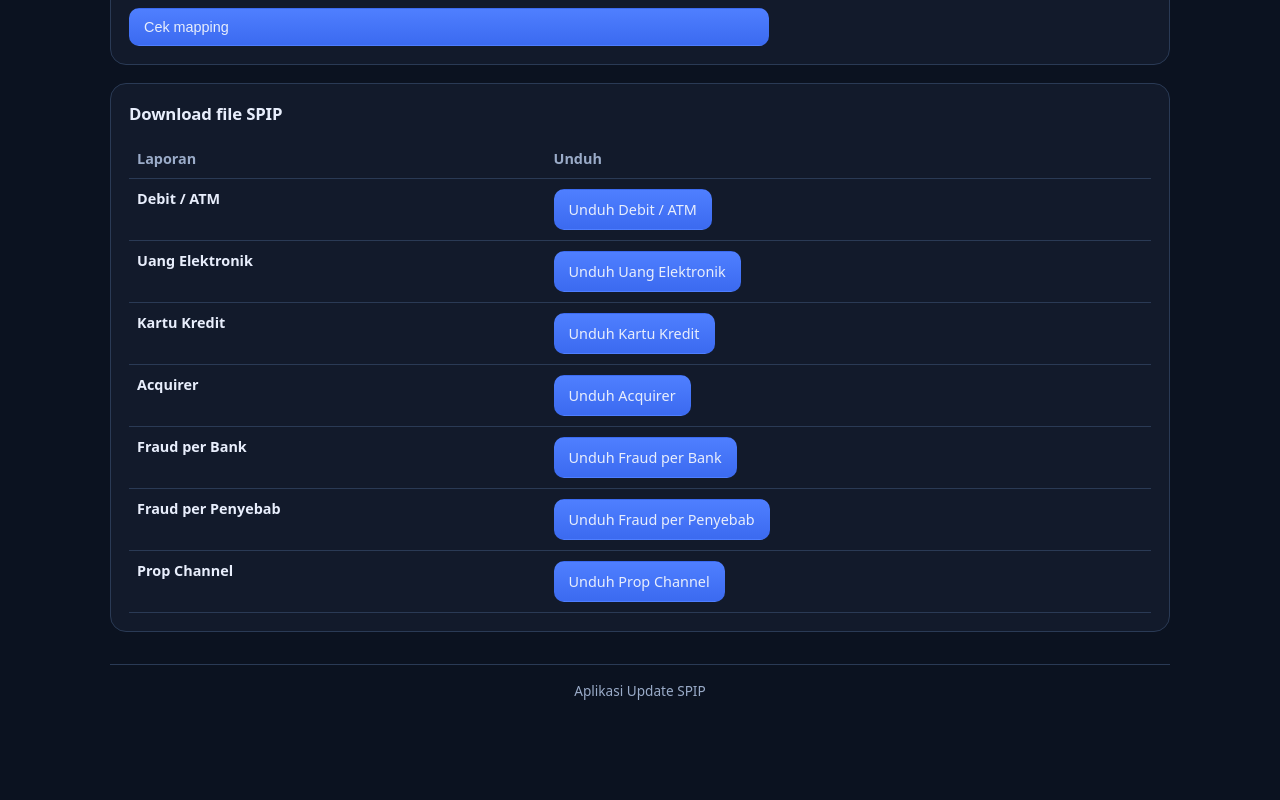
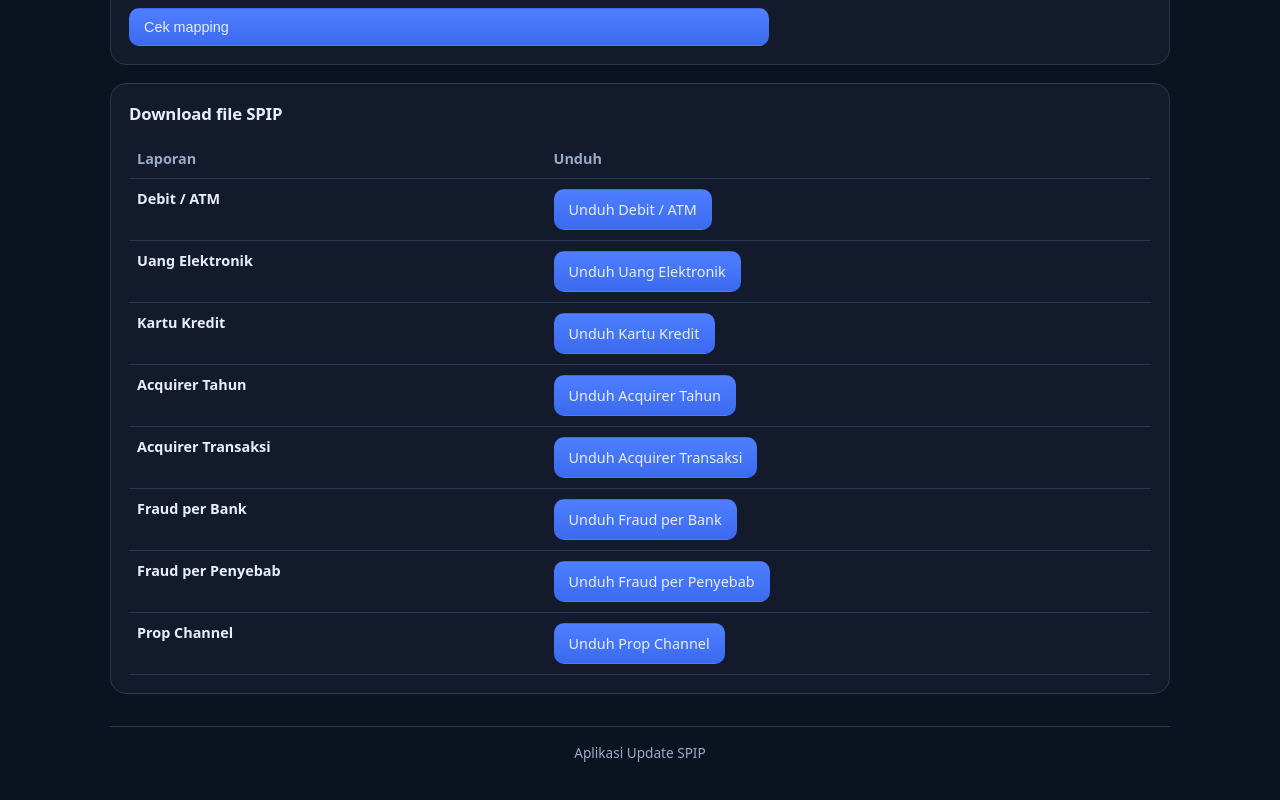
Before and after one commit to akward/spip-debit-updater-web, a Next.js app: page / in a window 1280 px wide. Shown: the part 920-1720 px from the top of the page. Before the commit the page ends 1684 px from the top, so only its background shows below. Built offline with nearby package versions, Linux system fonts and the light colour scheme.

Commit message:
Download: split Acquirer into Tahun and Transaksi

```diff
--- a/app/page.tsx
+++ b/app/page.tsx
@@ -50,6 +50,29 @@ const GROUPS = [
     lsbu: null,
     lsbuNote: "Tanpa LSBU",
   },
+];
+
+const DOWNLOAD_ITEMS: { id: string; title: string; href: string }[] = [
+  { id: "debit", title: "Debit / ATM", href: "/api/download?group=debit&format=xlsx" },
+  { id: "ue", title: "Uang Elektronik", href: "/api/download?group=ue&format=xlsx" },
+  { id: "kk", title: "Kartu Kredit", href: "/api/download?group=kk&format=xlsx" },
+  {
+    id: "acquirer_tahun",
+    title: "Acquirer Tahun",
+    href: "/api/download?group=acquirer&book=tahun&format=xlsx",
+  },
+  {
+    id: "acquirer_transaksi",
+    title: "Acquirer Transaksi",
+    href: "/api/download?group=acquirer&book=transaksi&format=xlsx",
+  },
+  { id: "fraud_bank", title: "Fraud per Bank", href: "/api/download?group=fraud_bank&format=xlsx" },
+  {
+    id: "fraud_penyebab",
+    title: "Fraud per Penyebab",
+    href: "/api/download?group=fraud_penyebab&format=xlsx",
+  },
+  { id: "prop_channel", title: "Prop Channel", href: "/api/download?group=prop_channel&format=xlsx" },
 ];
 
 type ProcessResponse = {
@@ -474,7 +497,7 @@ ok/copy: {log.summary.ok}/{log.summary.total} · error:{" "}
             </tr>
           </thead>
           <tbody>
-            {GROUPS.map((g) => (
+            {DOWNLOAD_ITEMS.map((g) => (
               <tr key={g.id}>
                 <td>
                   <strong>{g.title}</strong>
@@ -482,7 +505,7 @@ ok/copy: {log.summary.ok}/{log.summary.total} · error:{" "}
                 <td>
                   <a
                     className="btn primary"
-                    href={`/api/download?group=${encodeURIComponent(g.id)}&format=xlsx`}
+                    href={g.href}
                     style={{ display: "inline-block", textDecoration: "none" }}
                   >
                     Unduh {g.title}
```
